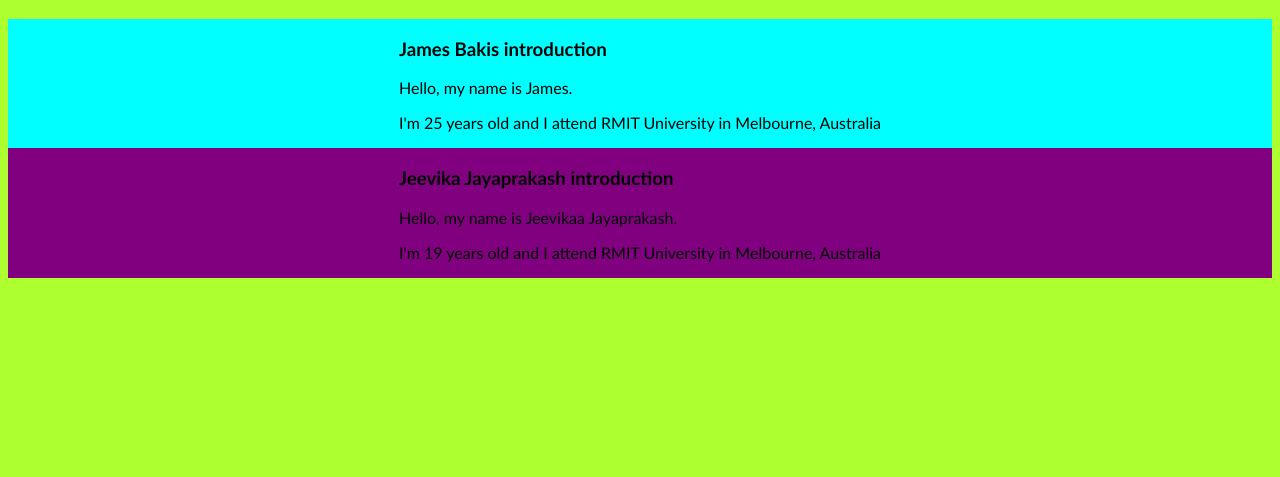
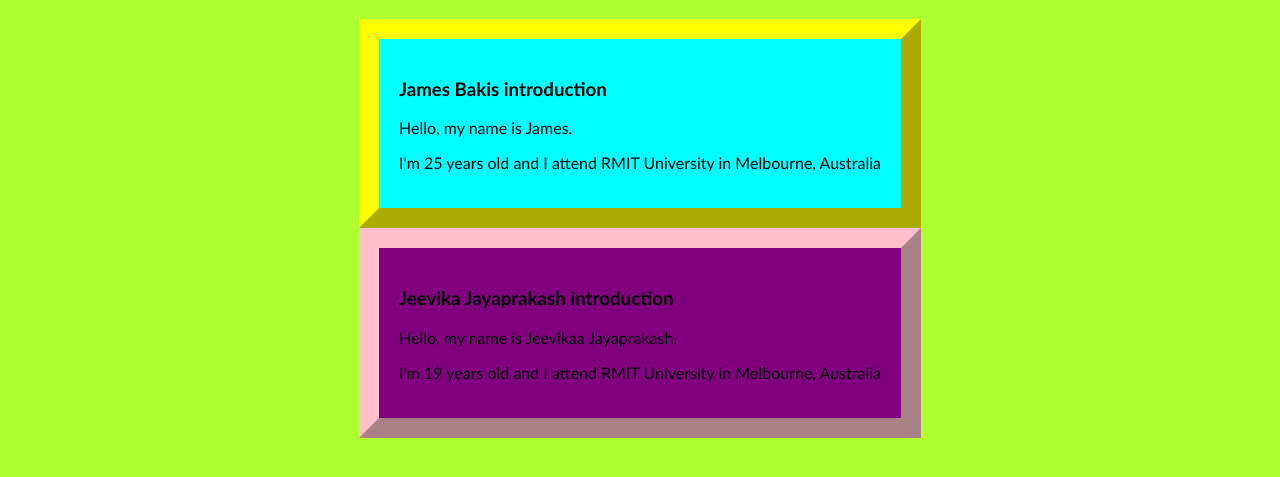
Before and after one commit to jamesbakis/javascript_learning, a plain HTML site: page index.html in a window 1280 px wide. Shown: the part 63-540 px from the top of the page. Drawn offline with Linux system fonts and the light colour scheme.

Commit message:
Padding, borders.

```diff
--- a/index.html
+++ b/index.html
@@ -16,7 +16,7 @@
             <div>
             </div>
 
-            <div>
+            <div id="james-intro-body">
                 <h3>James Bakis introduction</h3>
                 <p>Hello, my name is James.</p>
                 <p>I'm 25 years old and I attend RMIT University in Melbourne, Australia</p>
@@ -31,7 +31,7 @@
             <div>
             </div>
 
-            <div>
+            <div id="jj-intro-body">
                 <h3>Jeevika Jayaprakash introduction</h3>
                 <p>Hello, my name is Jeevikaa Jayaprakash.</p>
                 <p>I'm 19 years old and I attend RMIT University in Melbourne, Australia</p>
--- a/style.css
+++ b/style.css
@@ -7,7 +7,6 @@ html {
 }
 
 #james-intro {
-    background-color: aqua;
     margin: 10px;
     display: flex;
     margin-left: auto;
@@ -21,8 +20,15 @@ html {
     margin: auto;
 }
 
+#james-intro-body {
+    background-color: aqua;
+    padding: 20px;
+    border: 20px;
+    border-style: outset;
+    border-color: yellow;
+}
+
 #jj-intro {
-    background-color: purple;
     margin: 10px;
     display: flex;
     margin-left: auto;
@@ -35,3 +41,11 @@ html {
     justify-content: left;
     margin: auto;
 }
+
+#jj-intro-body {
+    background-color: purple;
+    padding: 20px;
+    border: 20px;
+    border-style: outset;
+    border-color: pink;
+}
```
